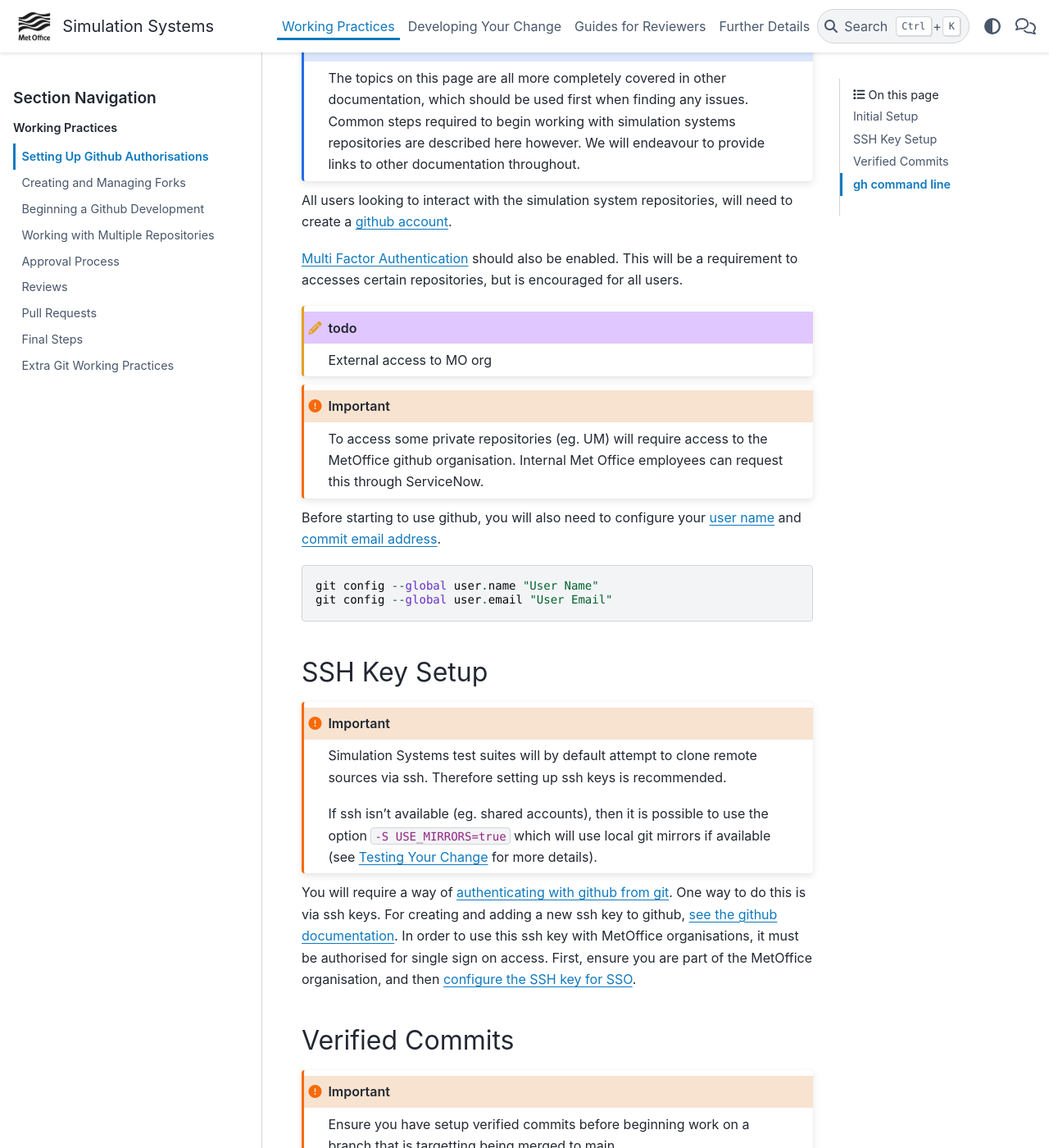
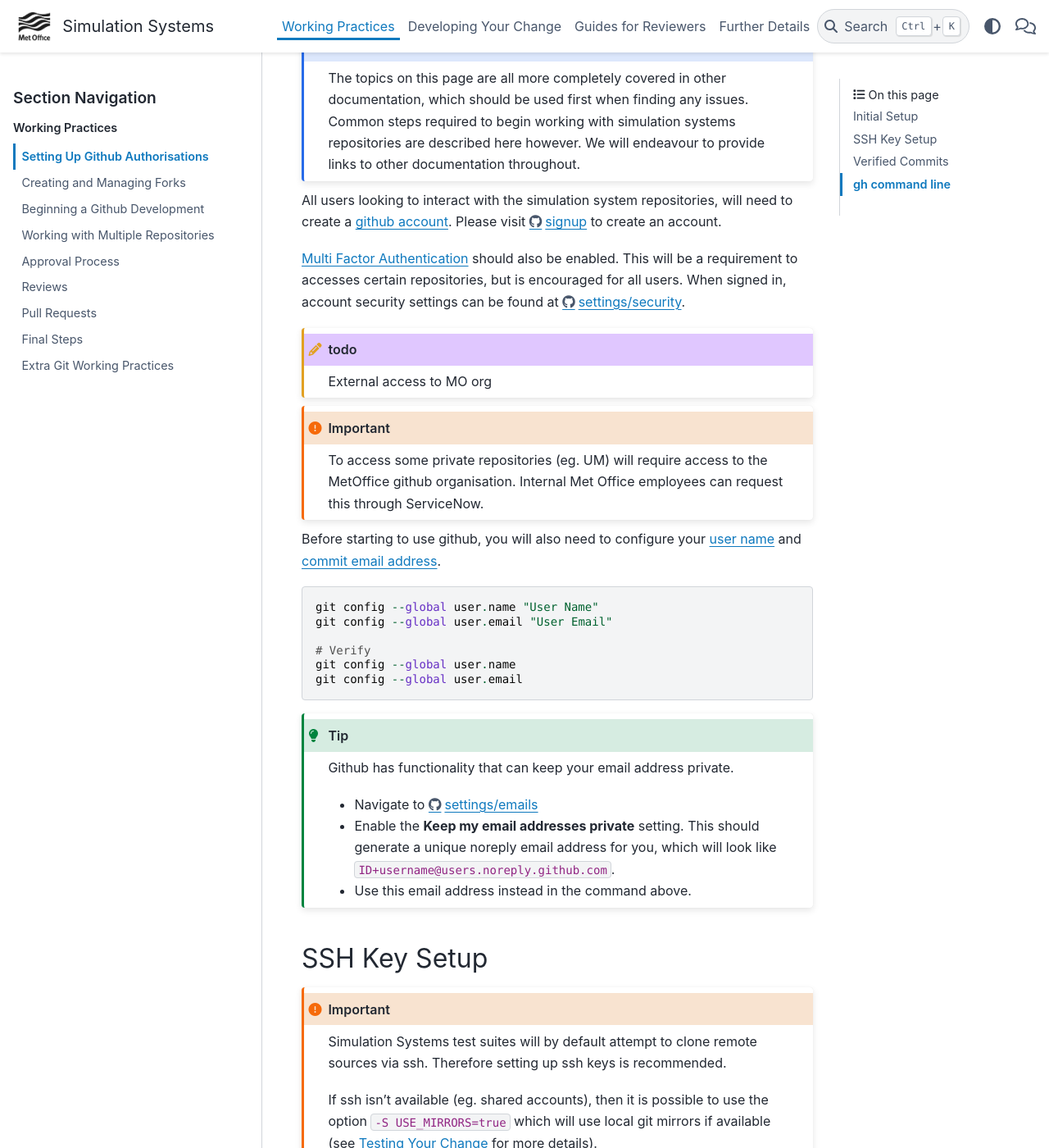
Before and after one commit to MetOffice/simulation-systems, a Sphinx documentation site: the page built from source/WorkingPractices/gh_authorisation.rst, in a window 1280 px wide and 1400 px high, scrolled down 307 px. Shown: the whole window at 82% size. Built offline with Sphinx 7.4.7 and the PyData theme 0.15.4, drawn with Linux system fonts in a browser that asks for light colours.

Commit message:
review comments

```diff
--- a/source/WorkingPractices/gh_authorisation.rst
+++ b/source/WorkingPractices/gh_authorisation.rst
@@ -17,11 +17,13 @@
 All users looking to interact with the simulation system repositories, will need
 to create a `github account
 <https://docs.github.com/en/get-started/start-your-journey/creating-an-account-on-github>`_.
+Please visit `<https://github.com/signup>`_ to create an account.
 
 `Multi Factor Authentication
 <https://docs.github.com/en/authentication/securing-your-account-with-two-factor-authentication-2fa/configuring-two-factor-authentication>`_
 should also be enabled. This will be a requirement to accesses certain
-repositories, but is encouraged for all users.
+repositories, but is encouraged for all users. When signed in, account security
+settings can be found at `<https://github.com/settings/security>`_.
 
 .. admonition:: todo
 
@@ -42,6 +44,20 @@
 
     git config --global user.name "User Name"
     git config --global user.email "User Email"
+
+    # Verify
+    git config --global user.name
+    git config --global user.email
+
+.. tip::
+
+    Github has functionality that can keep your email address private.
+
+    * Navigate to `<https://github.com/settings/emails>`_
+    * Enable the **Keep my email addresses private** setting. This should
+      generate a unique noreply email address for you, which will look like
+      ``ID+username@users.noreply.github.com``.
+    * Use this email address instead in the command above.
 
 SSH Key Setup
 -------------
```
Also changed, not shown: source/WorkingPractices/forking.rst (+23 -11 lines).
